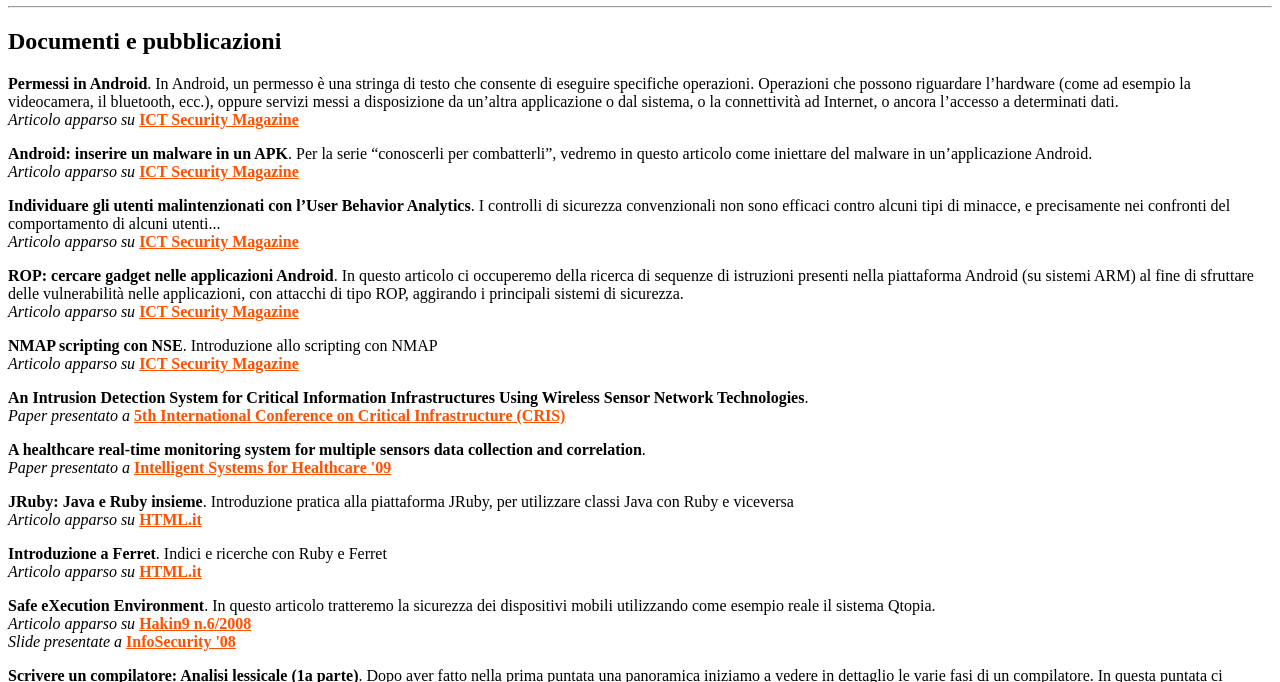
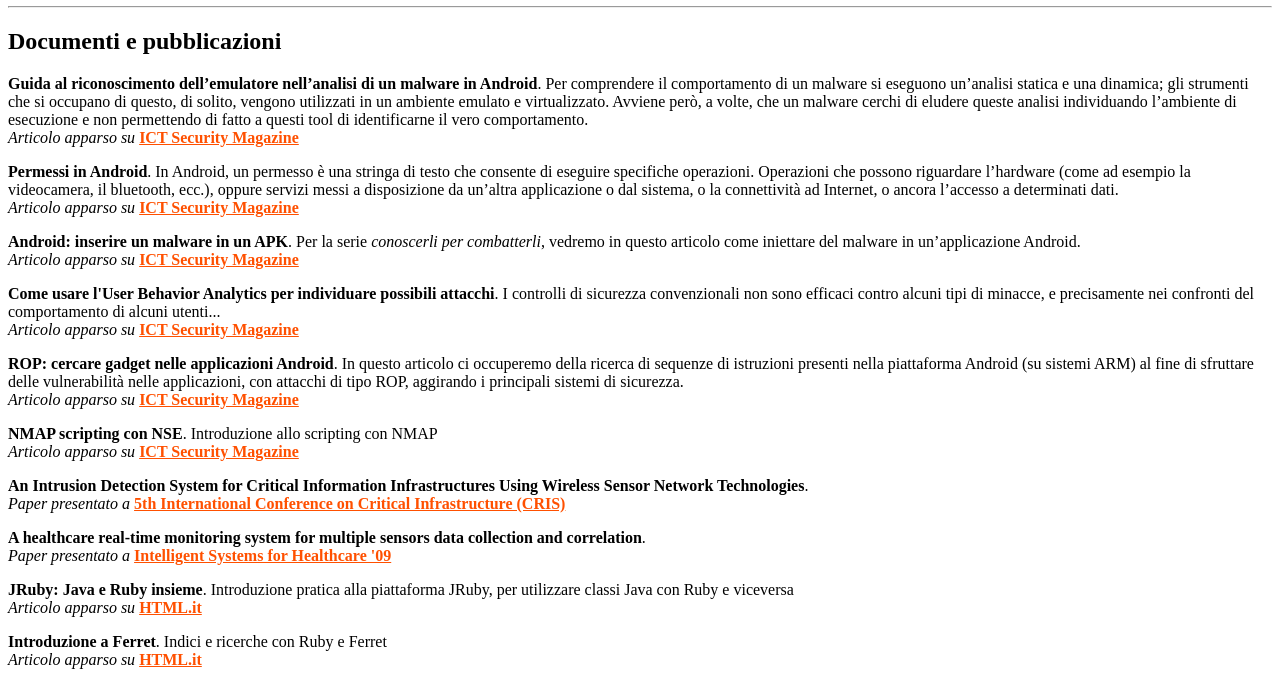
Before and after one commit to krsh/krsh.github.io, a plain HTML site: page index.html in a window 1280 px wide. Shown: the part 96-778 px from the top of the page. Drawn offline with Linux system fonts and the light colour scheme.

Commit message:
Updated articles

```diff
--- a/index.html
+++ b/index.html
@@ -5,10 +5,6 @@
 </head>
 
 <body bgcolor="#FFFFFF" link="#FF5000" vlink="#FF5000" alink="#FF5000">
-<!-- Google Tag Manager (noscript) -->
-<noscript><iframe src="https://www.googletagmanager.com/ns.html?id=GTM-TTZDGXS"
-height="0" width="0" style="display:none;visibility:hidden"></iframe></noscript>
-<!-- End Google Tag Manager (noscript) -->
 
 <h1>gls home page</h1>
 
@@ -24,17 +20,23 @@ height="0" width="0" style="display:none;visibility:hidden"></iframe></noscript>
 
 <h2><a name="doc">Documenti e pubblicazioni</a></h2>
 
+<p><b>Guida al riconoscimento dell’emulatore nell’analisi di un malware in Android</b>.
+Per comprendere il comportamento di un malware si eseguono un’analisi statica e una dinamica; gli strumenti che si occupano di questo, di solito, vengono utilizzati in un ambiente emulato e virtualizzato. Avviene però, a volte, che un malware cerchi di eludere queste analisi individuando l’ambiente di esecuzione e non permettendo di fatto a questi tool di identificarne il vero comportamento.
+<br><i>Articolo apparso su </i><b>
+<a href="https://www.ictsecuritymagazine.com/articoli/guida-al-riconoscimento-dellemulatore-nellanalisi-di-un-malware-in-android/" target="_blank">
+ICT Security Magazine</a></b></p>
+
 <p><b>Permessi in Android</b>.
 In Android, un permesso è una stringa di testo che consente di eseguire specifiche operazioni. Operazioni che possono riguardare l’hardware (come ad esempio la videocamera, il bluetooth, ecc.), oppure servizi messi a disposizione da un’altra applicazione o dal sistema, o la connettività ad Internet, o ancora l’accesso a determinati dati.<br><i>Articolo apparso su </i><b>
 <a href="https://www.ictsecuritymagazine.com/articoli/permessi-in-android/" target="_blank">
 ICT Security Magazine</a></b></p>
 
 <p><b>Android: inserire un malware in un APK</b>.
-Per la serie “conoscerli per combatterli”, vedremo in questo articolo come iniettare del malware in un’applicazione Android.<br><i>Articolo apparso su </i><b>
+Per la serie <i>conoscerli per combatterli</i>, vedremo in questo articolo come iniettare del malware in un’applicazione Android.<br><i>Articolo apparso su </i><b>
 <a href="https://www.ictsecuritymagazine.com/articoli/android-inserire-un-malware-in-un-apk/" target="_blank">
 ICT Security Magazine</a></b></p>
 
-<p><b>Individuare gli utenti malintenzionati con l’User Behavior Analytics</b>.
+<p><b>Come usare l'User Behavior Analytics per individuare possibili attacchi</b>.
 I controlli di sicurezza convenzionali non sono efficaci contro alcuni tipi di minacce, e precisamente nei confronti del comportamento di alcuni utenti...<br><i>Articolo apparso su </i><b>
 <a href="https://www.ictsecuritymagazine.com/articoli/individuare-gli-utenti-malintenzionati-con-luser-behavior-analytics/" target="_blank">
 ICT Security Magazine</a></b></p>
```
